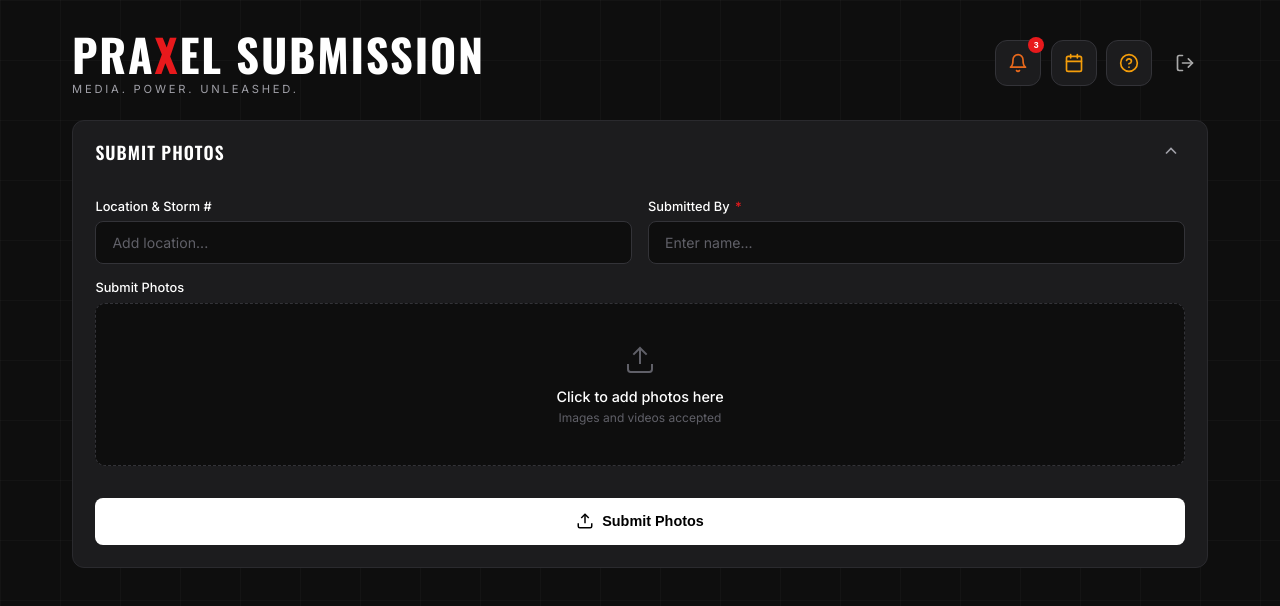
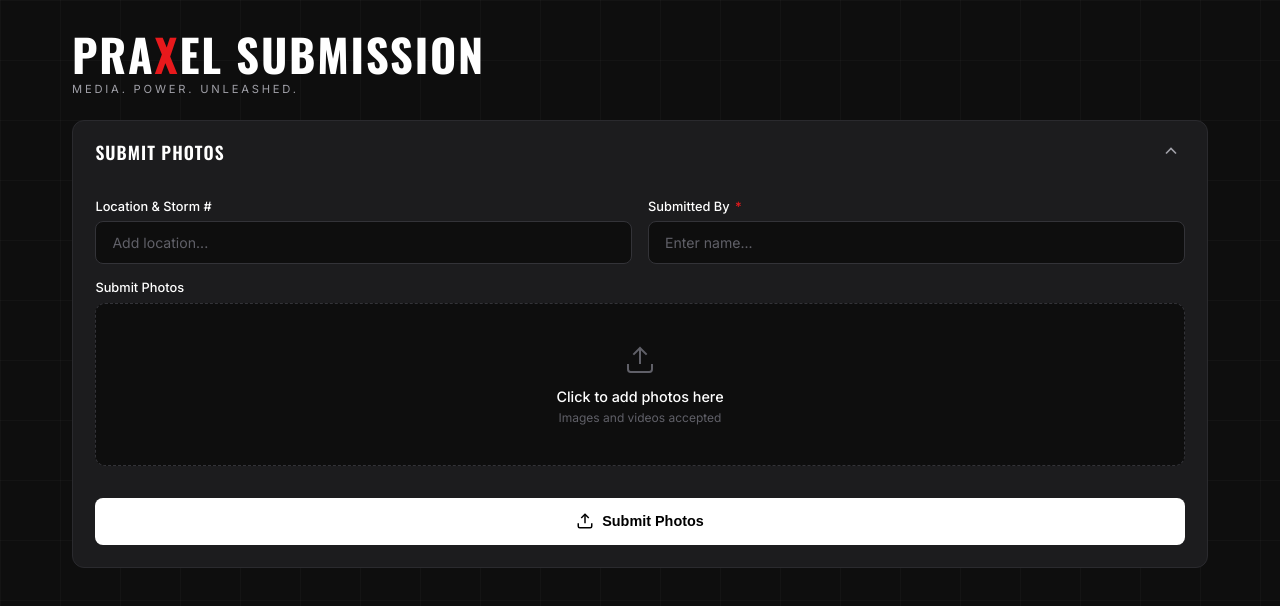
Before and after one commit to nicorr2025/PraXelSubmission, a plain HTML site: page index.html in a window 1280 px wide. Drawn offline with nearby package versions, Linux system fonts and the light colour scheme.

Commit message:
Remove header nav icons

```diff
--- a/index.html
+++ b/index.html
@@ -879,41 +879,6 @@
     <div class="logo-text">PRA<span class="accent">X</span>EL SUBMISSION</div>
     <div class="logo-tagline">MEDIA. POWER. UNLEASHED.</div>
   </div>
-  <div class="nav-icons">
-    <button class="nav-icon-btn" onclick="toggleNotifs()" title="Notifications">
-      <div class="badge">3</div>
-      <!-- Bell icon -->
-      <svg viewBox="0 0 24 24" fill="none" stroke="#e8691c" stroke-width="2" stroke-linecap="round" stroke-linejoin="round">
-        <path d="M18 8A6 6 0 0 0 6 8c0 7-3 9-3 9h18s-3-2-3-9"/>
-        <path d="M13.73 21a2 2 0 0 1-3.46 0"/>
-      </svg>
-    </button>
-    <button class="nav-icon-btn" title="Calendar">
-      <!-- Calendar icon -->
-      <svg viewBox="0 0 24 24" fill="none" stroke="#f59e0b" stroke-width="2" stroke-linecap="round" stroke-linejoin="round">
-        <rect x="3" y="4" width="18" height="18" rx="2" ry="2"/>
-        <line x1="16" y1="2" x2="16" y2="6"/>
-        <line x1="8" y1="2" x2="8" y2="6"/>
-        <line x1="3" y1="10" x2="21" y2="10"/>
-      </svg>
-    </button>
-    <button class="nav-icon-btn" title="AI Tools">
-      <!-- Lightning icon -->
-      <svg viewBox="0 0 24 24" fill="none" stroke="#f59e0b" stroke-width="2" stroke-linecap="round" stroke-linejoin="round">
-        <circle cx="12" cy="12" r="10"/>
-        <path d="M9.09 9a3 3 0 0 1 5.83 1c0 2-3 3-3 3"/>
-        <line x1="12" y1="17" x2="12.01" y2="17"/>
-      </svg>
-    </button>
-    <button class="nav-icon-btn logout" title="Log Out">
-      <!-- Logout icon -->
-      <svg viewBox="0 0 24 24" fill="none" stroke="#aaa" stroke-width="2" stroke-linecap="round" stroke-linejoin="round">
-        <path d="M9 21H5a2 2 0 0 1-2-2V5a2 2 0 0 1 2-2h4"/>
-        <polyline points="16 17 21 12 16 7"/>
-        <line x1="21" y1="12" x2="9" y2="12"/>
-      </svg>
-    </button>
-  </div>
 </div>
 
 <!-- CONTENT -->
```
